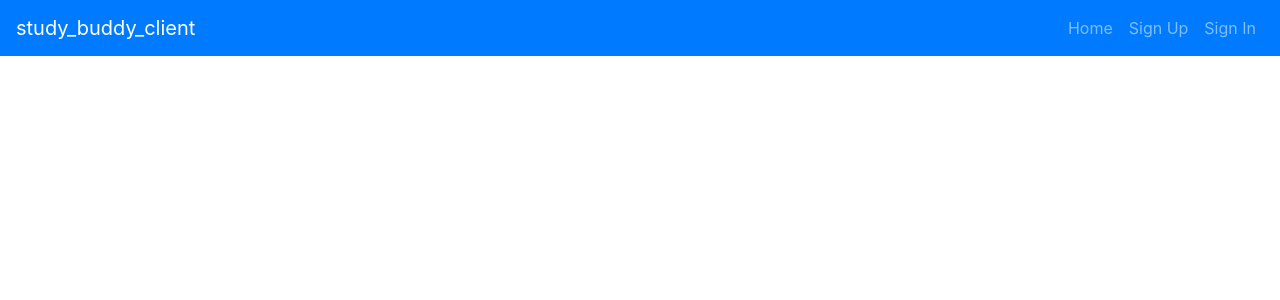
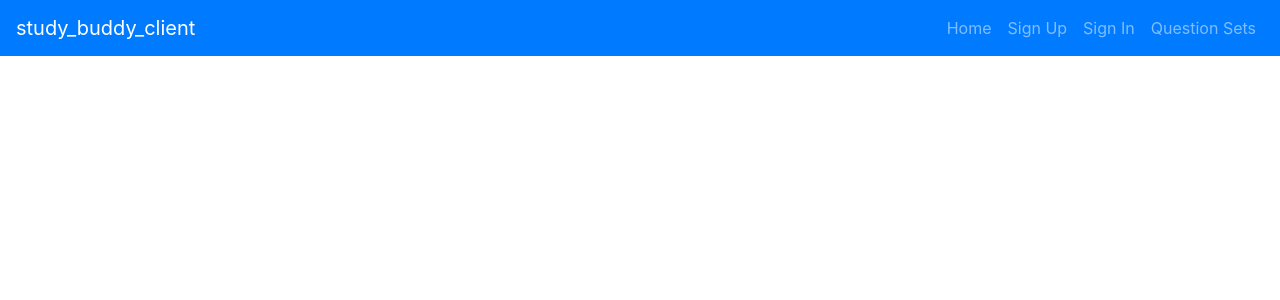
Before and after one commit to Adam-Rain/study_buddy_client, a React app: page /#/ in a window 1280 px wide. Shown: the top 300 px of the page. Built offline with nearby package versions, Linux system fonts and the light colour scheme.

Commit message:
set up link to question sets component in the header - simply shows hello world

```diff
--- a/src/components/App/App.js
+++ b/src/components/App/App.js
@@ -8,6 +8,7 @@ import SignUp from '../SignUp/SignUp'
 import SignIn from '../SignIn/SignIn'
 import SignOut from '../SignOut/SignOut'
 import ChangePassword from '../ChangePassword/ChangePassword'
+import QuestionSets from '../QuestionSets/QuestionSets'
 
 class App extends Component {
   constructor () {
@@ -48,6 +49,9 @@ class App extends Component {
           <Route path='/sign-in' render={() => (
             <SignIn msgAlert={this.msgAlert} setUser={this.setUser} />
           )} />
+          <Route path='/question-sets' render={() => (
+            <QuestionSets />
+          )} />
           <AuthenticatedRoute user={user} path='/sign-out' render={() => (
             <SignOut msgAlert={this.msgAlert} clearUser={this.clearUser} user={user} />
           )} />
--- a/src/components/Header/Header.js
+++ b/src/components/Header/Header.js
@@ -13,6 +13,7 @@ const unauthenticatedOptions = (
   <Fragment>
     <Nav.Link href="#sign-up">Sign Up</Nav.Link>
     <Nav.Link href="#sign-in">Sign In</Nav.Link>
+    <Nav.Link href="#question-sets">Question Sets</Nav.Link>
   </Fragment>
 )
 
--- /dev/null
+++ b/src/components/QuestionSets/QuestionSets.js
@@ -0,0 +1,11 @@
+import React from 'react'
+
+const QuestionSets = props => {
+  // const [topic, setTopic] = useState('')
+
+  return (
+    <h1>Hello World</h1>
+  )
+}
+
+export default QuestionSets
```
